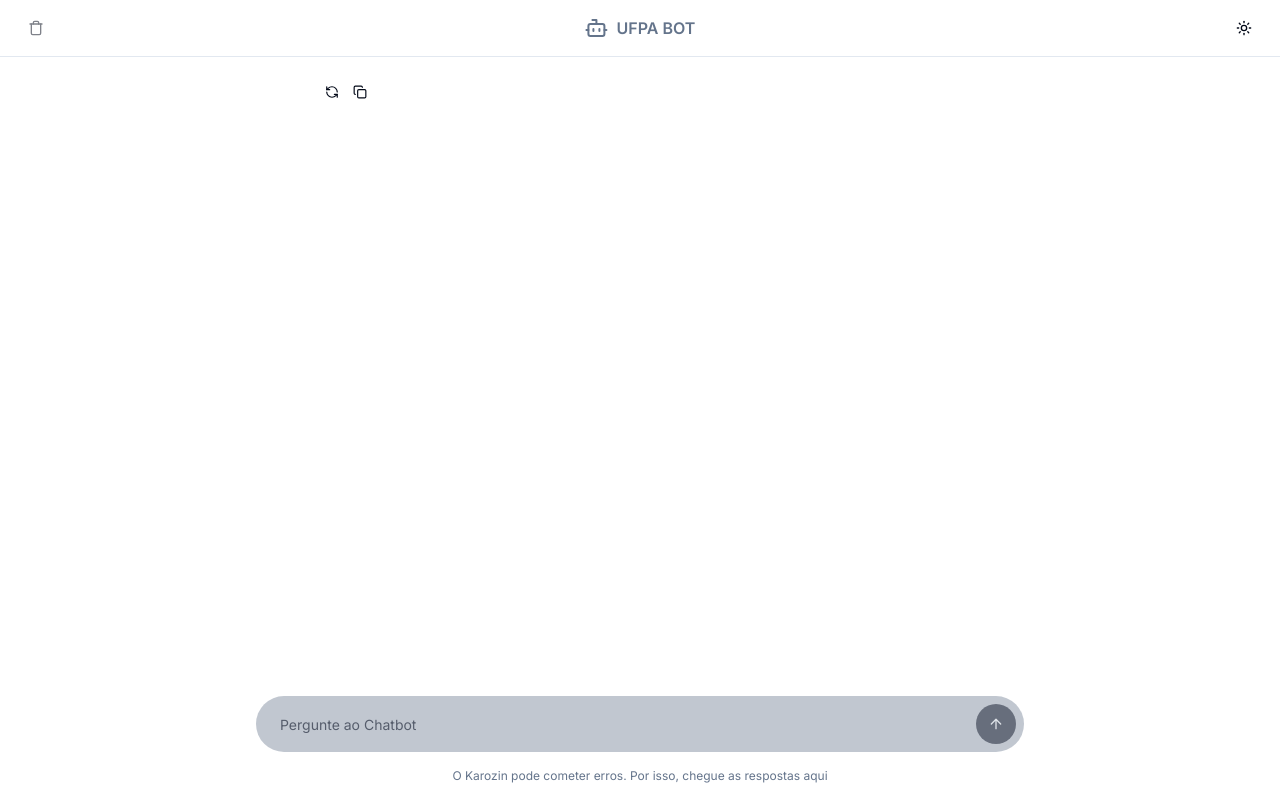
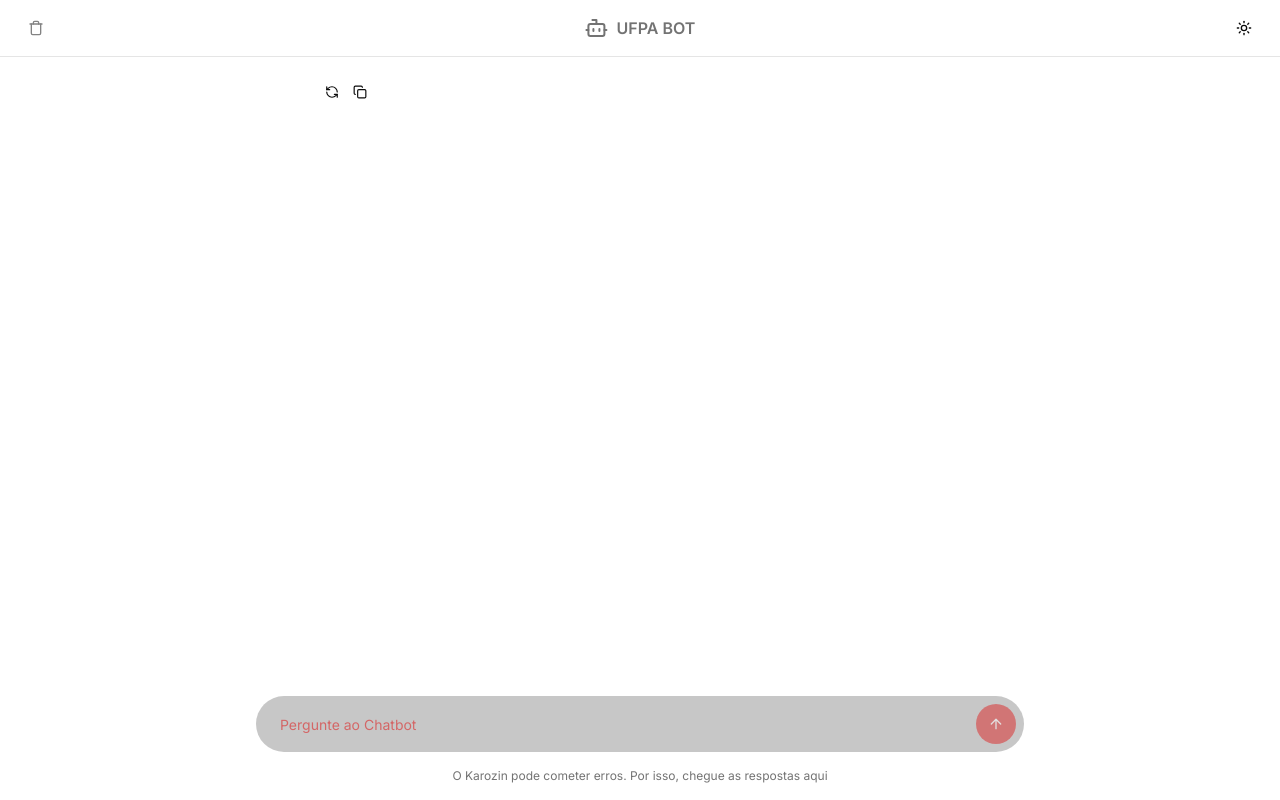
Before and after one commit to aridanpantoja/harpia-bot, a Next.js app: page / in a window 1280 px wide. Built offline with nearby package versions, Linux system fonts and the light colour scheme.

Commit message:
styles: change theme colors from shadcn-ui

```diff
--- a/src/app/globals.css
+++ b/src/app/globals.css
@@ -12,77 +12,64 @@
   }
 }
 
+
 @layer base {
   :root {
     --background: 0 0% 100%;
-    --foreground: 222.2 84% 4.9%;
+    --foreground: 0 0% 3.9%;
     --card: 0 0% 100%;
-    --card-foreground: 222.2 84% 4.9%;
+    --card-foreground: 0 0% 3.9%;
     --popover: 0 0% 100%;
-    --popover-foreground: 222.2 84% 4.9%;
-    --primary: 222.2 47.4% 11.2%;
-    --primary-foreground: 210 40% 98%;
-    --secondary: 210 40% 96.1%;
-    --secondary-foreground: 222.2 47.4% 11.2%;
-    --muted: 210 40% 96.1%;
-    --muted-foreground: 215.4 16.3% 46.9%;
-    --accent: 210 40% 96.1%;
-    --accent-foreground: 222.2 47.4% 11.2%;
+    --popover-foreground: 0 0% 3.9%;
+    --primary: 0 72.2% 50.6%;
+    --primary-foreground: 0 85.7% 97.3%;
+    --secondary: 0 0% 96.1%;
+    --secondary-foreground: 0 0% 9%;
+    --muted: 0 0% 96.1%;
+    --muted-foreground: 0 0% 45.1%;
+    --accent: 0 0% 96.1%;
+    --accent-foreground: 0 0% 9%;
     --destructive: 0 84.2% 60.2%;
-    --destructive-foreground: 210 40% 98%;
-    --border: 214.3 31.8% 91.4%;
-    --input: 214.3 31.8% 91.4%;
-    --ring: 222.2 84% 4.9%;
+    --destructive-foreground: 0 0% 98%;
+    --border: 0 0% 89.8%;
+    --input: 0 0% 89.8%;
+    --ring: 0 72.2% 50.6%;
+    --radius: 0.5rem;
     --chart-1: 12 76% 61%;
     --chart-2: 173 58% 39%;
     --chart-3: 197 37% 24%;
     --chart-4: 43 74% 66%;
     --chart-5: 27 87% 67%;
-    --radius: 0.5rem;
-    --sidebar-background: 0 0% 98%;
-    --sidebar-foreground: 240 5.3% 26.1%;
-    --sidebar-primary: 240 5.9% 10%;
-    --sidebar-primary-foreground: 0 0% 98%;
-    --sidebar-accent: 240 4.8% 95.9%;
-    --sidebar-accent-foreground: 240 5.9% 10%;
-    --sidebar-border: 220 13% 91%;
-    --sidebar-ring: 217.2 91.2% 59.8%;
   }
+
   .dark {
-    --background: 222.2 84% 4.9%;
-    --foreground: 210 40% 98%;
-    --card: 222.2 84% 4.9%;
-    --card-foreground: 210 40% 98%;
-    --popover: 222.2 84% 4.9%;
-    --popover-foreground: 210 40% 98%;
-    --primary: 210 40% 98%;
-    --primary-foreground: 222.2 47.4% 11.2%;
-    --secondary: 217.2 32.6% 17.5%;
-    --secondary-foreground: 210 40% 98%;
-    --muted: 217.2 32.6% 17.5%;
-    --muted-foreground: 215 20.2% 65.1%;
-    --accent: 217.2 32.6% 17.5%;
-    --accent-foreground: 210 40% 98%;
+    --background: 0 0% 3.9%;
+    --foreground: 0 0% 98%;
+    --card: 0 0% 3.9%;
+    --card-foreground: 0 0% 98%;
+    --popover: 0 0% 3.9%;
+    --popover-foreground: 0 0% 98%;
+    --primary: 0 72.2% 50.6%;
+    --primary-foreground: 0 85.7% 97.3%;
+    --secondary: 0 0% 14.9%;
+    --secondary-foreground: 0 0% 98%;
+    --muted: 0 0% 14.9%;
+    --muted-foreground: 0 0% 63.9%;
+    --accent: 0 0% 14.9%;
+    --accent-foreground: 0 0% 98%;
     --destructive: 0 62.8% 30.6%;
-    --destructive-foreground: 210 40% 98%;
-    --border: 217.2 32.6% 17.5%;
-    --input: 217.2 32.6% 17.5%;
-    --ring: 212.7 26.8% 83.9%;
+    --destructive-foreground: 0 0% 98%;
+    --border: 0 0% 14.9%;
+    --input: 0 0% 14.9%;
+    --ring: 0 72.2% 50.6%;
     --chart-1: 220 70% 50%;
     --chart-2: 160 60% 45%;
     --chart-3: 30 80% 55%;
     --chart-4: 280 65% 60%;
     --chart-5: 340 75% 55%;
-    --sidebar-background: 240 5.9% 10%;
-    --sidebar-foreground: 240 4.8% 95.9%;
-    --sidebar-primary: 224.3 76.3% 48%;
-    --sidebar-primary-foreground: 0 0% 100%;
-    --sidebar-accent: 240 3.7% 15.9%;
-    --sidebar-accent-foreground: 240 4.8% 95.9%;
-    --sidebar-border: 240 3.7% 15.9%;
-    --sidebar-ring: 217.2 91.2% 59.8%;
   }
 }
+
 
 @layer base {
   * {
```
